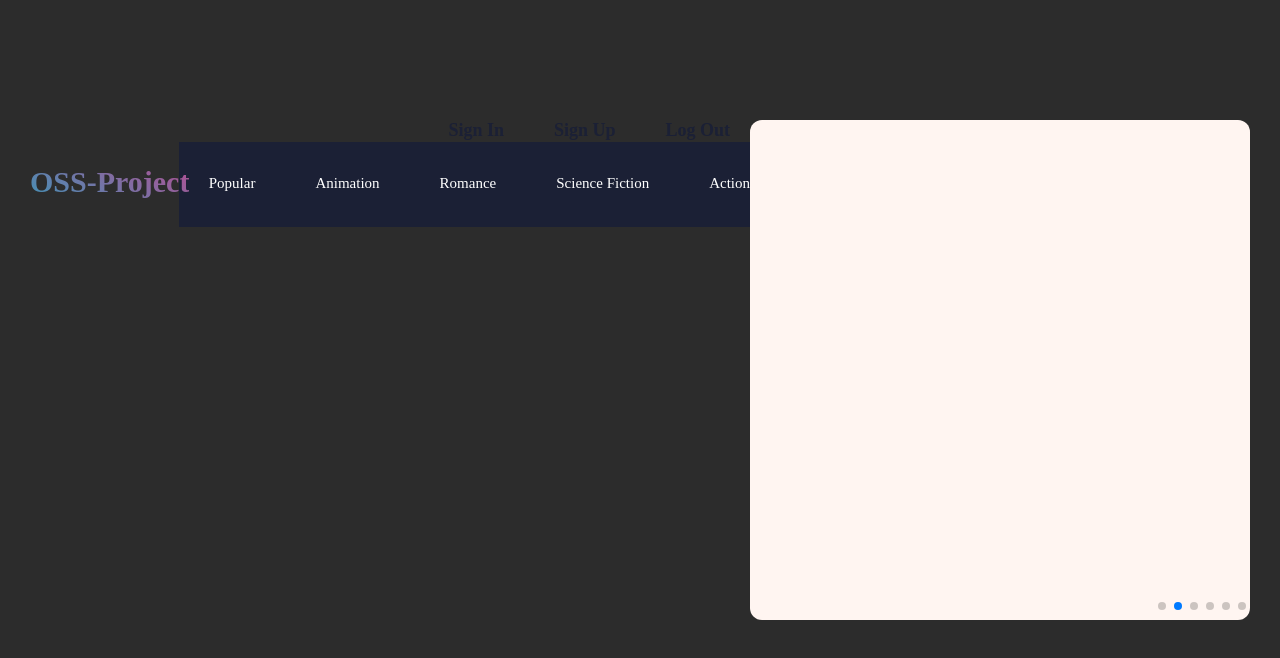
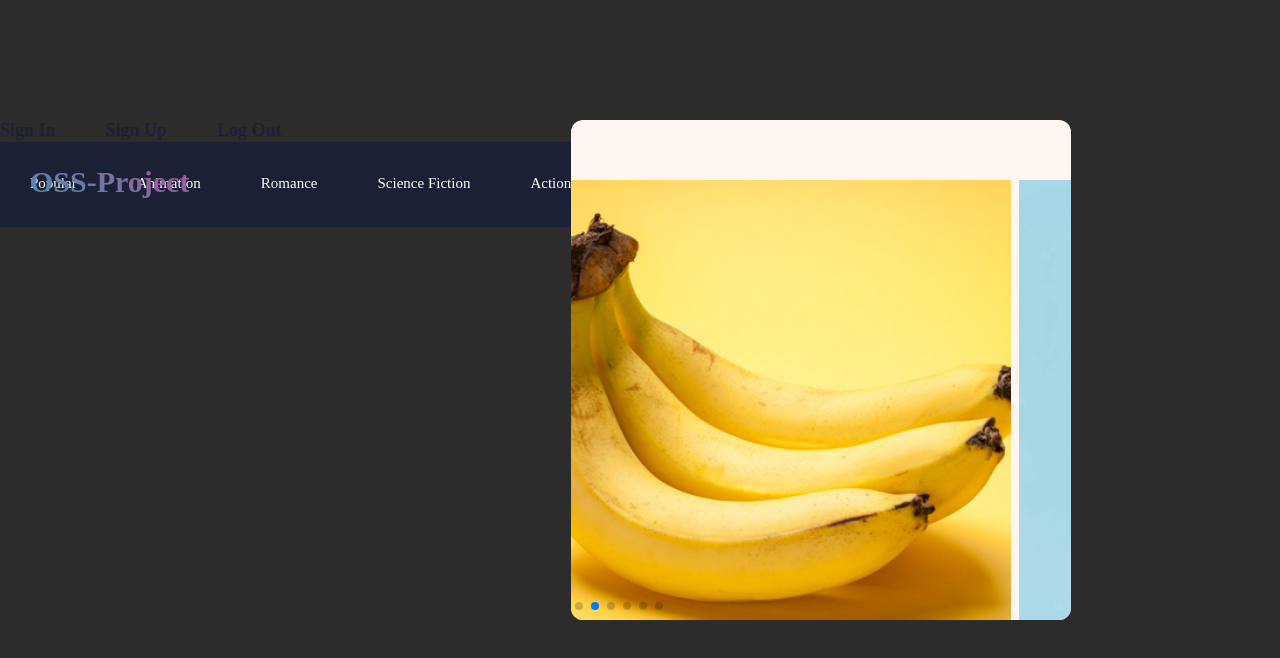
Before and after one commit to khu-open-source/movie-client, a React (Create React App) app: page / in a window 1280 px wide. Shown: the top 658 px of the page. Built offline with nearby package versions, Linux system fonts and the light colour scheme.

Commit message:
feat(Header): modified Header.js

```diff
--- a/src/components/Header/Header.css
+++ b/src/components/Header/Header.css
@@ -15,7 +15,7 @@
   cursor: pointer;
   display: flex;
   flex-direction: row;
-  justify-content: end;
+  autoprefixer: end;
 }
 
 option{
@@ -50,7 +50,7 @@
   left: 30px;
   background: linear-gradient(to right top, #2c9fbc,#c9418c);
   color: transparent;
-  -webkit-background-clip: text;
+  background-clip: text;
 }
 
 #nav3>ul {
```
